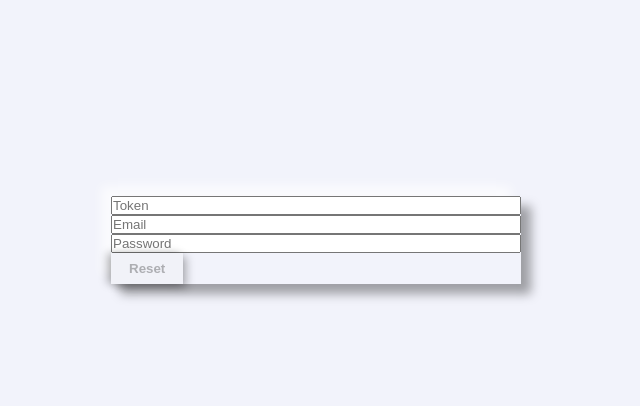
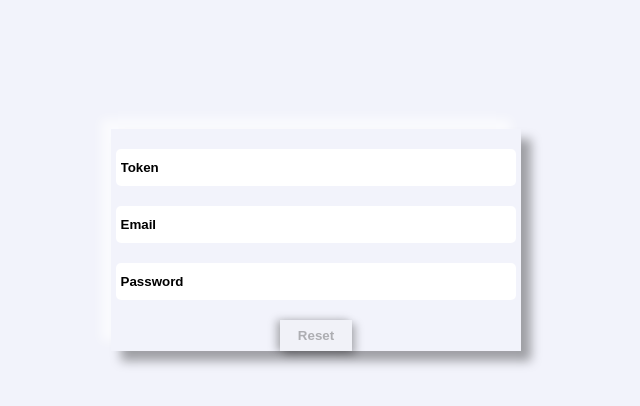
Before and after one commit to ishuacharis/vue-poll, a Vue app: page /reset-password in a window 1280 px wide. Shown: the top 406 px of the page, without its empty margins (324-964 px from the left). Built offline with nearby package versions, Linux system fonts and the light colour scheme.

Commit message:
modify css

```diff
--- a/public/index.css
+++ b/public/index.css
@@ -25,6 +25,7 @@ img {
   width: 100%;
   height: 100%;
   object-fit: cover;
+  border-radius: inherit;
 }
 
 input {
@@ -38,6 +39,13 @@ input[disabled] {
   outline: none;
   padding: 0.5rem 0;
   text-align: center;
+}
+i{
+  cursor: pointer;
+}
+::placeholder{
+  color: #000;
+  font-weight: bold;
 }
 
 a{
@@ -155,6 +163,33 @@ button {
   -webkit-animation: loading ease-in 0.5 infinite;
   animation: loading 0.5s ease-in infinite;
 }
+/** input styles   */
+.field__content{
+  padding: 0 0.5rem;
+}
+.field{
+  margin-top: 2rem;
+  text-align: center;
+}
+.input{
+  width: 100%;
+  padding: 1rem 0.35rem;
+  border-radius: 5px;
+  outline: none;
+  border: 1px solid transparent;
+  color: #000;
+  transition: border 700ms ease-in-out;
+}
+.input:focus{
+  border-color: #000
+}
+
+
+/** border */
+
+.thin-border{
+  border: 1px solid #eee;
+}
 
 @keyframes loading {
   from{
```
